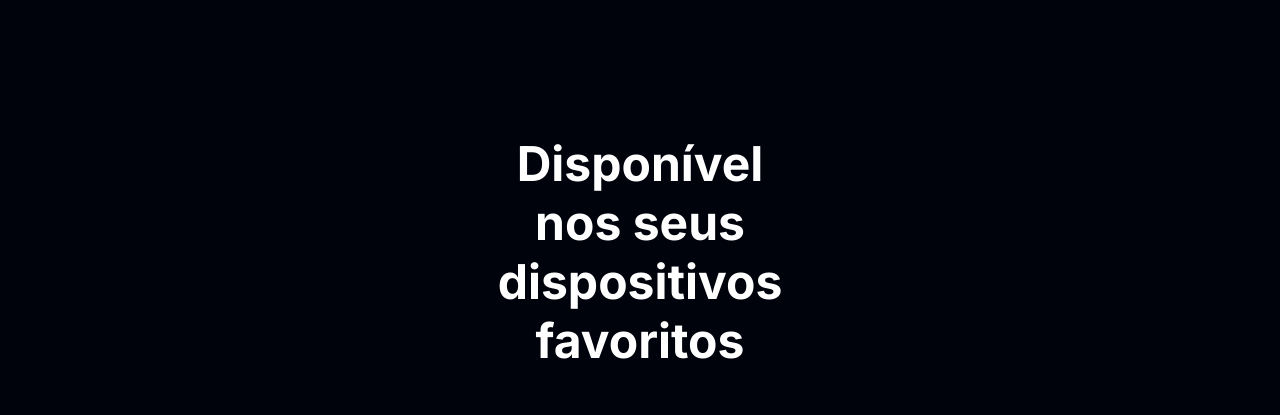
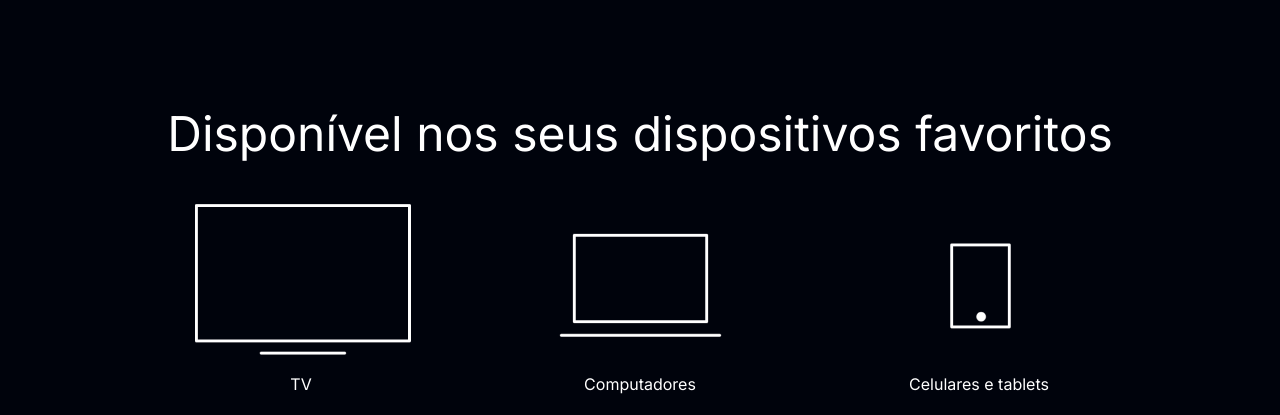
Before and after one commit to Kaiki098/praticando-html-e-css, a plain HTML site: page index.html in a window 1280 px wide. Shown: the part 3090-3505 px from the top of the page. Drawn offline with Linux system fonts and the light colour scheme.

Commit message:
Add reset.css and fix background image path

```diff
--- a/index.html
+++ b/index.html
@@ -4,6 +4,7 @@
     <meta charset="UTF-8">
     <meta name="viewport" content="width=device-width, initial-scale=1.0">
     <title>Alura Plus</title>
+    <link rel="stylesheet" href="./styles/reset.css">
     <link rel="stylesheet" href="./styles/style.css">
     <link rel="preconnect" href="https://fonts.googleapis.com">
     <link rel="preconnect" href="https://fonts.gstatic.com" crossorigin>
--- /dev/null
+++ b/styles/reset.css
@@ -0,0 +1,48 @@
+/* http://meyerweb.com/eric/tools/css/reset/
+   v2.0 | 20110126
+   License: none (public domain)
+*/
+
+html, body, div, span, applet, object, iframe,
+h1, h2, h3, h4, h5, h6, p, blockquote, pre,
+a, abbr, acronym, address, big, cite, code,
+del, dfn, em, img, ins, kbd, q, s, samp,
+small, strike, strong, sub, sup, tt, var,
+b, u, i, center,
+dl, dt, dd, ol, ul, li,
+fieldset, form, label, legend,
+table, caption, tbody, tfoot, thead, tr, th, td,
+article, aside, canvas, details, embed,
+figure, figcaption, footer, header, hgroup,
+menu, nav, output, ruby, section, summary,
+time, mark, audio, video {
+	margin: 0;
+	padding: 0;
+	border: 0;
+	font-size: 100%;
+	font: inherit;
+	vertical-align: baseline;
+}
+/* HTML5 display-role reset for older browsers */
+article, aside, details, figcaption, figure,
+footer, header, hgroup, menu, nav, section {
+	display: block;
+}
+body {
+	line-height: 1;
+}
+ol, ul {
+	list-style: none;
+}
+blockquote, q {
+	quotes: none;
+}
+blockquote:before, blockquote:after,
+q:before, q:after {
+	content: '';
+	content: none;
+}
+table {
+	border-collapse: collapse;
+	border-spacing: 0;
+}
--- a/styles/style.css
+++ b/styles/style.css
@@ -21,7 +21,7 @@ body {
 }
 
 .principal {
-    background-image: url("/img/Background.png");
+    background-image: url("../img/Background.png");
     background-repeat: no-repeat;
     background-size: contain;
     align-items: center;
@@ -103,7 +103,8 @@ body {
 
 .dispositivos__titulo {
     font-size: 3rem;
-    margin: 0.5em 10em;
+    width: 100%;
+    margin-bottom: 0.5em;
 }
 
 .dispositivos__lista {
```
